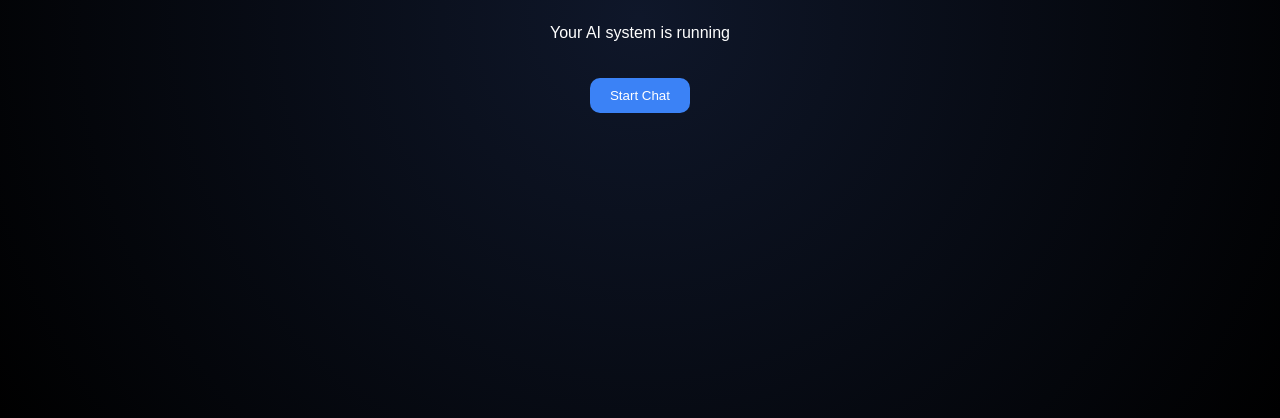
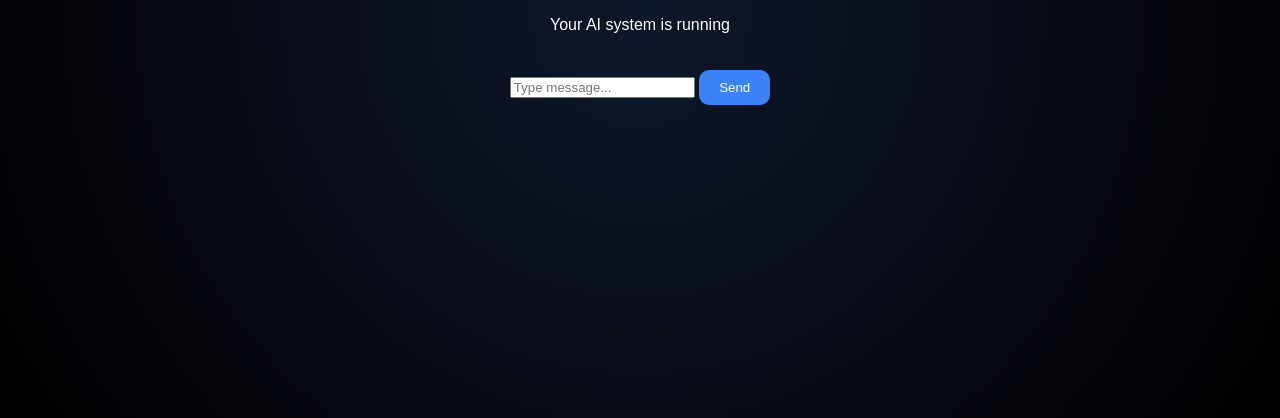
Before and after one commit to arafatinusah581-wq/neurax-ai, a website: page apps/web/index.html in a window 1280 px wide. Shown: the part 382-800 px from the top of the page. Drawn offline with Linux system fonts and the light colour scheme.

Commit message:
Update index.html

```diff
--- a/apps/web/index.html
+++ b/apps/web/index.html
@@ -37,7 +37,26 @@
   <div class="box">
     <h1>NeuraX AI 🚀</h1>
     <p>Your AI system is running</p>
-    <button>Start Chat</button>
+    <input id="msg" placeholder="Type message..." />
+<button onclick="sendMessage()">Send</button>
+<p id="response"></p>
   </div>
+<script>
+async function sendMessage() {
+  const message = document.getElementById("msg").value;
+
+  const res = await fetch("http://localhost:5000/chat", {
+    method: "POST",
+    headers: {
+      "Content-Type": "application/json"
+    },
+    body: JSON.stringify({ message })
+  });
+
+  const data = await res.json();
+
+  document.getElementById("response").innerText = data.reply;
+}
+</script>
 </body>
 </html>
```
